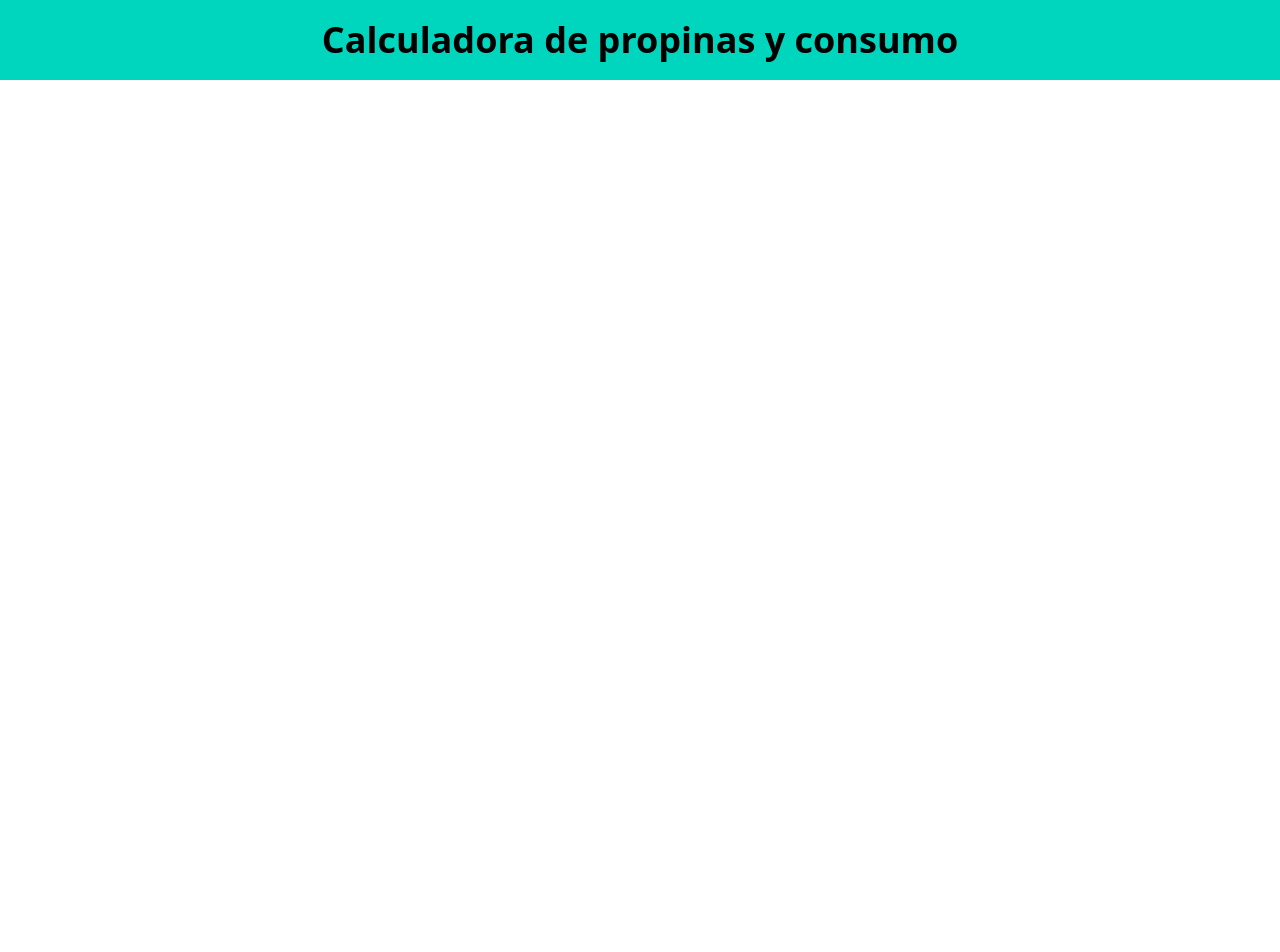
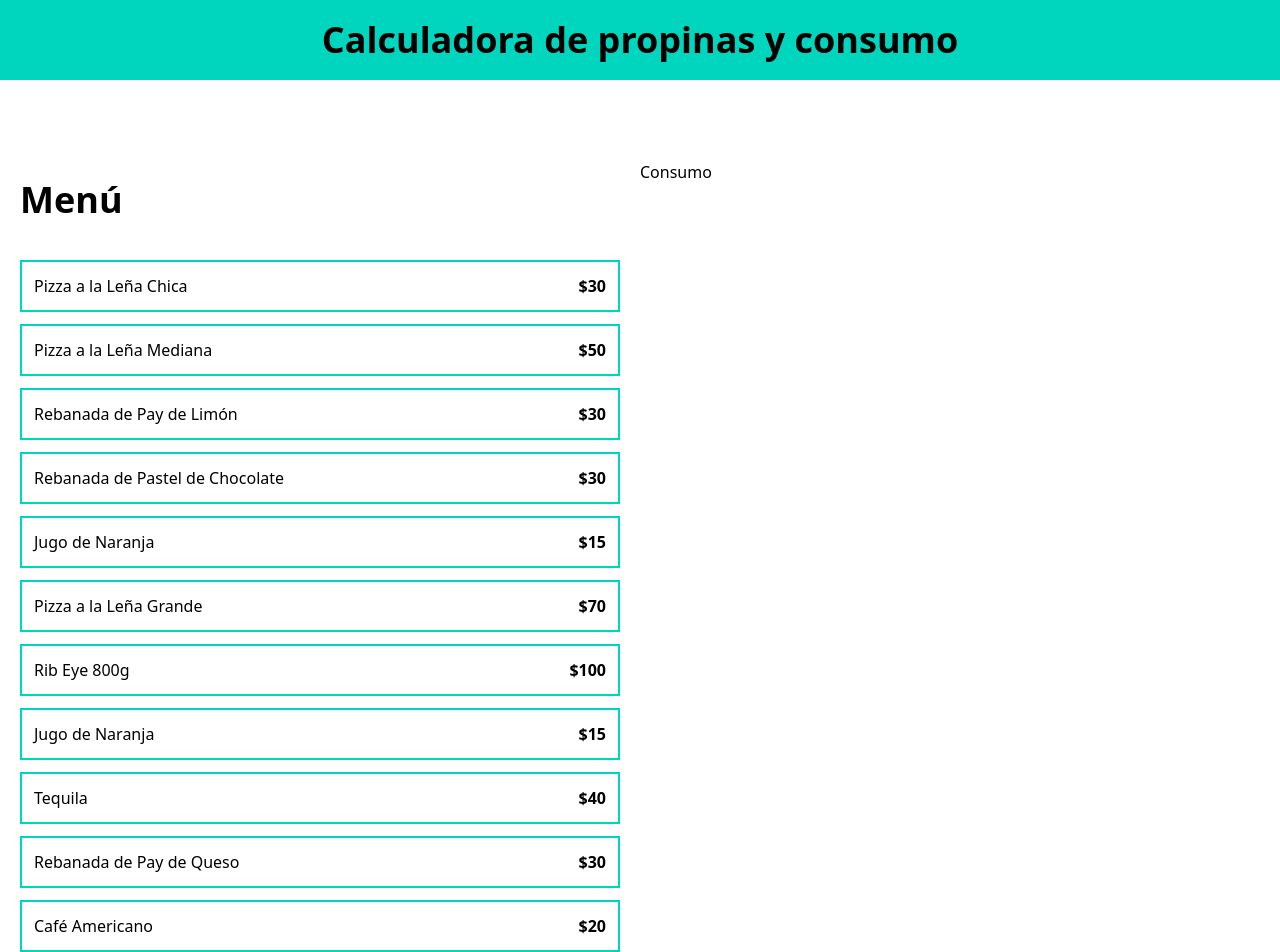
Before and after one commit to jarl1409/calculadora_propina, a React (Vite) app: page / in a window 1280 px wide. Shown: the top 952 px of the page. Before the commit the page ends 800 px from the top, so only its background shows below. Built offline with nearby package versions, Linux system fonts and the light colour scheme.

Commit message:
Mostrardo listado de productos y precios

```diff
--- a/src/App.tsx
+++ b/src/App.tsx
@@ -1,13 +1,29 @@
+import MenuItem from "./components/MenuItem";
+import { menuItems } from "./data/db";
 
 function App() {
-
   return (
     <>
       <header className="bg-teal-400 py-5">
-        <h1 className="text-center text-4xl font-black">Calculadora de propinas y consumo</h1>
+        <h1 className="text-center text-4xl font-black">
+          Calculadora de propinas y consumo
+        </h1>
       </header>
+      <main className="max-w-7xl mx-auto py-20 grid  md:grid-cols-2">
+        <div className="p-5">
+          <h2 className="text-4xl font-black">Menú</h2>
+          <div className="space-y-3 mt-10">
+            {menuItems.map((item) => (
+              <MenuItem key={item.id} item={item} />
+            ))}
+          </div>
+        </div>
+        <div>
+          <h2>Consumo</h2>
+        </div>
+      </main>
     </>
-  )
+  );
 }
 
-export default App
+export default App;
--- /dev/null
+++ b/src/components/MenuItem.tsx
@@ -0,0 +1,16 @@
+import type { MenuItem } from "../types";
+
+type MenuItemProps = {
+  item: MenuItem;
+};
+
+export default function menuItem({ item }: MenuItemProps) {
+  return (
+    <>
+      <button className="border-2 border-teal-400 hover:bg-teal-200 w-full p-3 flex justify-between">
+        <p>{item.name}</p>
+        <p className="font-black">${item.price}</p>
+      </button>
+    </>
+  );
+}
--- /dev/null
+++ b/src/data/db.ts
@@ -0,0 +1,64 @@
+import type { MenuItems } from "../types"
+
+export const menuItems : MenuItems[] = [
+    {
+      "id": 1,
+      "name": "Pizza a la Leña Chica",
+      "price": 30
+    },
+    {
+      "id": 2,
+      "name": "Pizza a la Leña Mediana",
+      "price": 50
+    },
+    {
+      "id": 3,
+      "name": "Rebanada de Pay de Limón",
+      "price": 30
+    },
+    {
+      "id": 4,
+      "name": "Rebanada de Pastel de Chocolate",
+      "price": 30
+    },
+    {
+      "id": 5,
+      "name": "Jugo de Naranja",
+      "price": 15
+    },
+    {
+      "id": 6,
+      "name": "Pizza a la Leña Grande",
+      "price": 70
+    },
+    {
+      "id": 7,
+      "name": "Rib Eye 800g",
+      "price": 100
+    },
+    {
+      "id": 8,
+      "name": "Jugo de Naranja",
+      "price": 15
+    },
+    {
+      "id": 9,
+      "name": "Tequila",
+      "price": 40
+    },
+    {
+      "id": 10,
+      "name": "Rebanada de Pay de Queso",
+      "price": 30
+    },
+    {
+      "id": 11,
+      "name": "Café Americano",
+      "price": 20
+    },
+    {
+      "id": 12,
+      "name": "Café Capuchino",
+      "price": 40
+    }
+]
--- /dev/null
+++ b/src/types/index.ts
@@ -0,0 +1,6 @@
+export type MenuItem = {
+    id: number,
+    name: string,
+    price: number
+
+}
```
